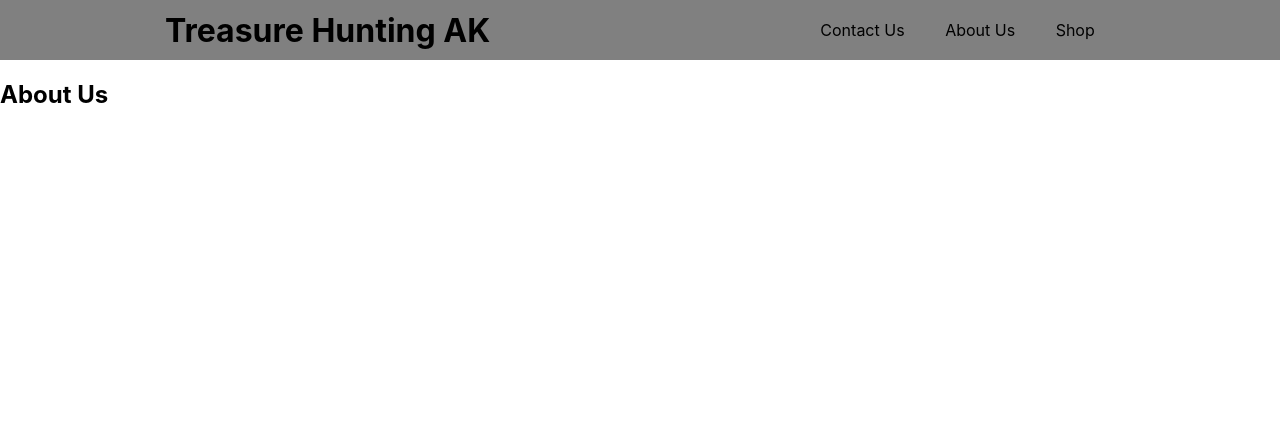
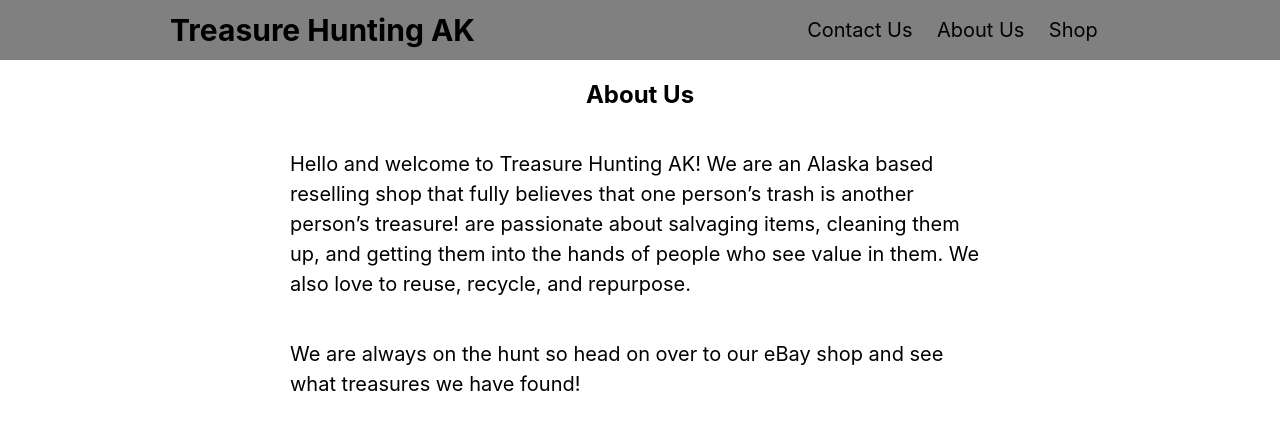
Before and after one commit to Treasure-Hunting-AK/treasurehuntingak, a Next.js app: page /about in a window 1280 px wide. Shown: the top 430 px of the page. Built offline with nearby package versions, Linux system fonts and the light colour scheme.

Commit message:
updated about page content

```diff
--- a/pages/about.js
+++ b/pages/about.js
@@ -1,12 +1,25 @@
 import Nav from '../components/nav';
-import styles from '../styles/about.module.css'
+import styles from '../styles/about.module.css';
 
 export default function About() {
   return (
     <React.Fragment>
       <Nav />
       <main className={styles.main}>
-        <h2>About Us</h2>
+        <section className={styles.section}>
+          <h2>About Us</h2>
+          <p>
+            Hello and welcome to Treasure Hunting AK! We are an Alaska based
+            reselling shop that fully believes that one person’s trash is another
+            person’s treasure! are passionate about salvaging items, cleaning
+            them up, and getting them into the hands of people who see value in
+            them. We also love to reuse, recycle, and repurpose.
+          </p>
+          <p>
+            We are always on the hunt so head on over to our eBay shop and see
+            what treasures we have found!
+          </p>
+        </section>
       </main>
     </React.Fragment>
   );
--- a/styles/about.module.css
+++ b/styles/about.module.css
@@ -1,4 +1,16 @@
 .main {
   position: relative;
   top: 60px;
+  display: flex;
+  flex-direction: column;
+  align-items: center;
 }
+
+.section {
+  display: flex;
+  flex-direction: column;
+  align-items: center;
+  justify-content: center;
+  width: 700px;
+  max-width: 90%;
+}
--- a/styles/globals.css
+++ b/styles/globals.css
@@ -14,4 +14,18 @@ a {
 
 * {
   box-sizing: border-box;
+  font-size: 20px;
 }
+
+h1 {
+  font-size: 1.5em
+}
+
+h2 {
+  font-size: 1.2em;
+}
+
+p {
+  line-height: 1.5em;
+  /* font-size: 1rem; */
+}
--- a/styles/nav.module.css
+++ b/styles/nav.module.css
@@ -8,6 +8,7 @@
   align-items: center;
   justify-content: space-around;
   top: 0;
+  z-index: 1;
 }
 
 .nav {
```
